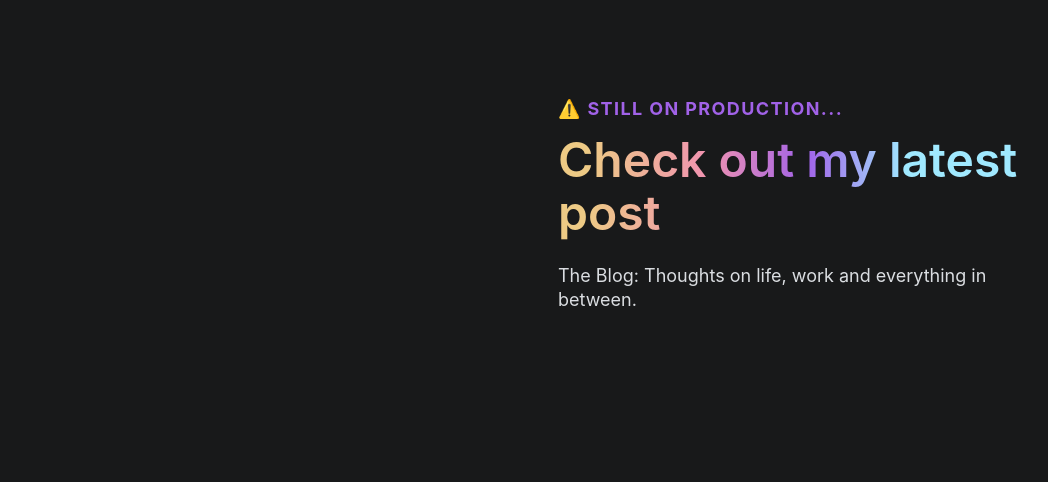
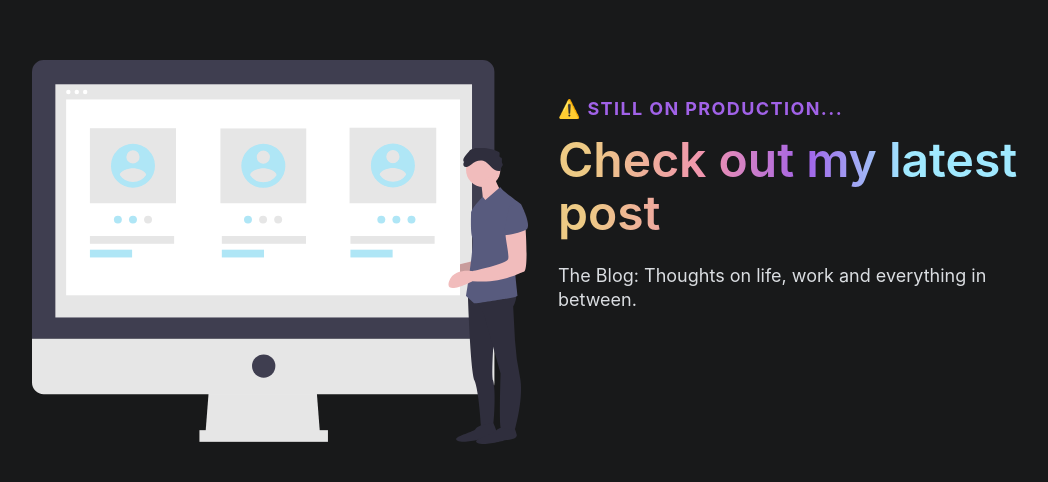
Before and after one commit to fbrzrvn/fabrizioervini.com, a React (Create React App) app: page / in a window 1280 px wide. Shown: the part 2539-3021 px from the top of the page, without its empty margins (97-1145 px from the left). Built offline with nearby package versions, Linux system fonts and the light colour scheme.

Commit message:
feat: add blog icon and isCircular prop to Section

```diff
--- a/src/components/Section/Section.js
+++ b/src/components/Section/Section.js
@@ -22,6 +22,7 @@ const Section = ({
   description,
   img,
   altImg,
+  isCircular,
 }) => {
   return (
     <SectionContainer id={id}>
@@ -36,7 +37,7 @@ const Section = ({
           </Column1>
           <Column2>
             <ImgWrap>
-              <Img src={img} alt={altImg} />
+              <Img src={img} alt={altImg} isCircular={isCircular} />
             </ImgWrap>
           </Column2>
         </SectionRow>
@@ -53,6 +54,7 @@ Section.propTypes = {
   description: string.isRequired,
   img: string,
   altImg: string,
+  isCircular: bool.isRequired,
 };
 
 Section.defaultProps = {
--- a/src/components/Section/data.js
+++ b/src/components/Section/data.js
@@ -1,4 +1,5 @@
 import ProfileImg from '../../assets/profile.jpeg';
+import Blog from '../../assets/undraw.svg';
 
 export const aboutSection = {
   id: 'about',
@@ -9,6 +10,7 @@ export const aboutSection = {
   imgStart: false,
   img: ProfileImg,
   alt: 'Profile',
+  isCircular: true,
 };
 
 export const blogSection = {
@@ -17,6 +19,7 @@ export const blogSection = {
   headLine: 'Check out my latest post',
   description: 'The Blog: Thoughts on life, work and everything in between.',
   imgStart: true,
-  img: '',
+  img: Blog,
   alt: 'Blog',
+  isCircular: false,
 };
--- a/src/components/Section/styles.js
+++ b/src/components/Section/styles.js
@@ -98,7 +98,7 @@ export const ImgWrap = styled.div`
 
 export const Img = styled.img`
   width: 100%;
-  border-radius: 50%;
+  border-radius: ${({ isCircular }) => (isCircular ? '50%' : '')};
   filter: grayscale(25%);
   padding-right: 0;
   @media screen and (max-width: 768px) {
```
Also changed, not shown: src/assets/undraw.svg (added).
